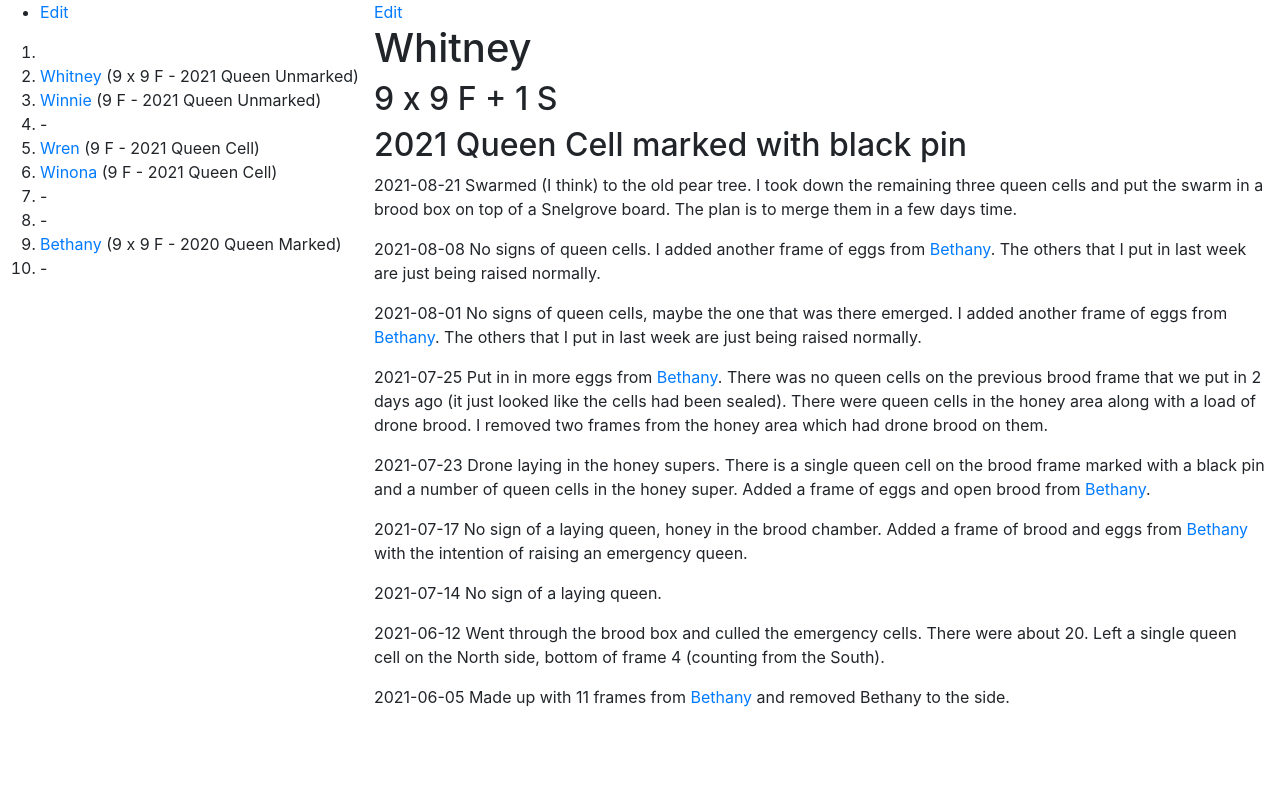
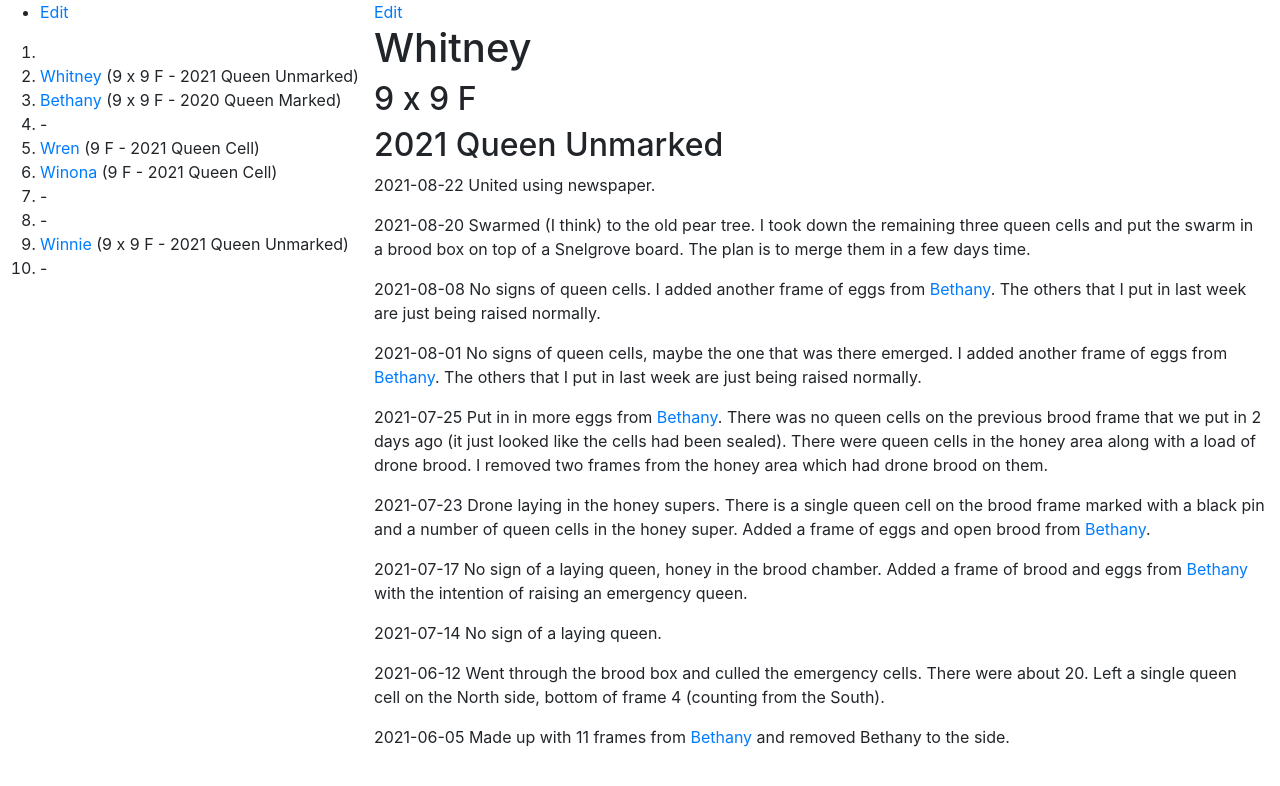
Before and after one commit to joejcollins/rhapsody-angel, a Jekyll site: the page built from queens/2021-whitney.md, in a window 1280 px wide. Shown: the top 786 px of the page. Built offline with Jekyll 4.4.1, drawn with Linux system fonts in a browser that asks for light colours; our own code applies the rules of GitHub Pages for plain Markdown files.

Commit message:
More balancing before treatment

```diff
--- a/_includes/apiary.md
+++ b/_includes/apiary.md
@@ -2,11 +2,11 @@
 
 1.
 1. [Whitney]({{ site.baseurl }}/queens/2021-whitney.html) (9 x 9 F - 2021 Queen Unmarked)
-1. [Winnie]({{ site.baseurl }}/queens/2021-winnie.html) (9 F - 2021 Queen Unmarked)
+1. [Bethany]({{ site.baseurl }}/queens/2020-bethany.html) (9 x 9 F - 2020 Queen Marked)
 1. -
 1. [Wren]({{ site.baseurl }}/queens/2021-wren.html) (9 F - 2021 Queen Cell)
 1. [Winona]({{ site.baseurl }}/queens/2021-winona.html) (9 F - 2021 Queen Cell)
 1. -
 1. -
-1. [Bethany]({{ site.baseurl }}/queens/2020-bethany.html) (9 x 9 F - 2020 Queen Marked)
+1. [Winnie]({{ site.baseurl }}/queens/2021-winnie.html) (9 x 9 F - 2021 Queen Unmarked)
 1. -
--- a/queens/2021-whitney.md
+++ b/queens/2021-whitney.md
@@ -1,10 +1,12 @@
 # Whitney
 
-## 9 x 9 F + 1 S
+## 9 x 9 F
 
-## 2021 Queen Cell marked with black pin
+## 2021 Queen Unmarked
 
-2021-08-21 Swarmed (I think) to the old pear tree.  I took down the remaining three queen cells and put the swarm in a brood box on top of a Snelgrove board.  The plan is to merge them in a few days time.
+2021-08-22 United using newspaper.
+
+2021-08-20 Swarmed (I think) to the old pear tree.  I took down the remaining three queen cells and put the swarm in a brood box on top of a Snelgrove board.  The plan is to merge them in a few days time.
 
 2021-08-08 No signs of queen cells.  I added another frame of eggs from [Bethany]({{ site.baseurl }}/queens/2020-bethany.html).  The others that I put in last week are just being raised normally.
 
```
Also changed, not shown: queens/2020-bethany.md (+2 -2 lines), queens/2021-winnie.md (+4 -2 lines), queens/2021-winona.md (+2 -2 lines), queens/2021-wren.md (+2 -2 lines).
